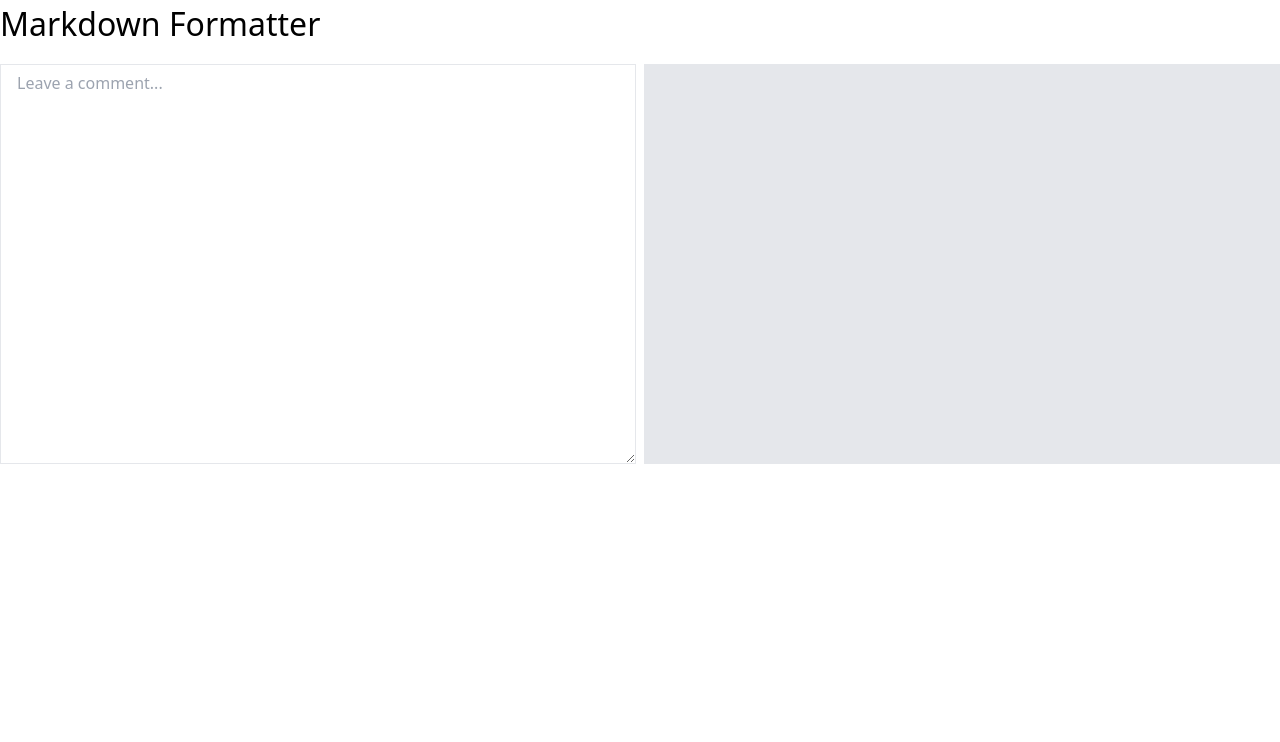
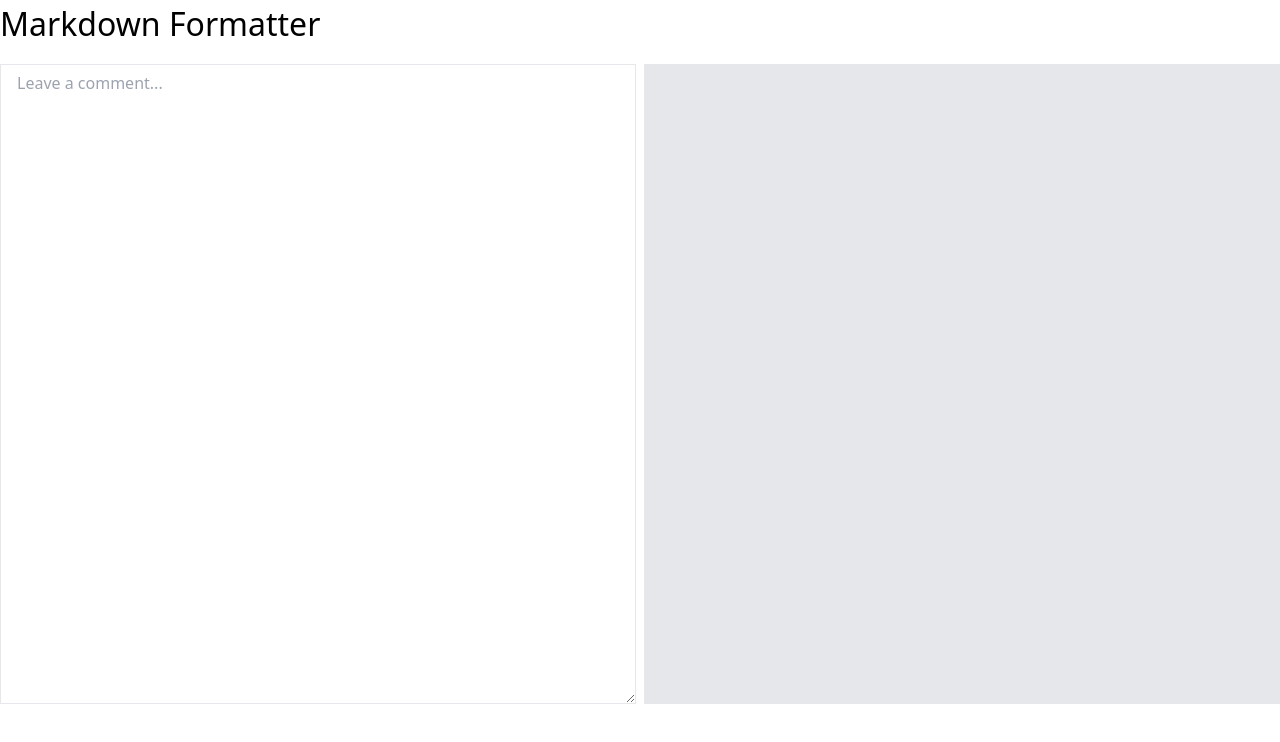
Before and after one commit to Argus416/markdown-parser, a React (Vite) app: page / in a window 1280 px wide. Shown: the top 742 px of the page. Built offline with nearby package versions, Linux system fonts and the light colour scheme.

Commit message:
Add auto scroll

```diff
--- a/src/App.tsx
+++ b/src/App.tsx
@@ -1,11 +1,13 @@
 import { Textarea } from 'flowbite-react'
-import { useEffect, useState } from 'react'
+import { useEffect, useRef, useState } from 'react'
 import { LOCALSTORAGE_KEYS } from './constants'
 import MarkdownCompiler from './services/MarkdownCompiler'
 
 function App() {
   const [input, setInput] = useState('')
   const [output, setOutput] = useState('')
+  const [textareaScrollTop, setTextareaScrollTop] = useState(0)
+  const outputRef = useRef<HTMLDivElement | null>(null)
 
   useEffect(() => {
     const savedText = localStorage.getItem(
@@ -20,7 +22,11 @@ function App() {
     setOutput(savedText)
   }, [])
 
-  const onTextChange = (e: any) => {
+  useEffect(() => {
+    outputRef.current?.scroll({ top: textareaScrollTop })
+  }, [textareaScrollTop])
+
+  const onTextChange = e => {
     const { value } = e.target
     setInput(value)
 
@@ -31,9 +37,9 @@ function App() {
     setOutput(result)
   }
   return (
-    <div className='w-screen'>
+    <div className='w-screen overflow-hidden'>
       <h1 className='mb-4 h1'>Markdown Formatter</h1>
-      <div className='grid grid-cols-2 gap-2 min-h-[400px]'>
+      <div className='grid grid-cols-2 gap-2 h-[80vh]'>
         <Textarea
           value={input}
           id='comment'
@@ -41,10 +47,14 @@ function App() {
           className='py-1.5 px-4'
           rows={4}
           onChange={onTextChange}
+          onScroll={e =>
+            setTextareaScrollTop((e.target as HTMLTextAreaElement).scrollTop)
+          }
         />
 
         <div
-          className='bg-gray-200'
+          ref={outputRef}
+          className='bg-gray-200 overflow-auto'
           dangerouslySetInnerHTML={{
             __html: output,
           }}
```
Also changed, not shown: 1 other file (tests, documents, lock files or other folders).
